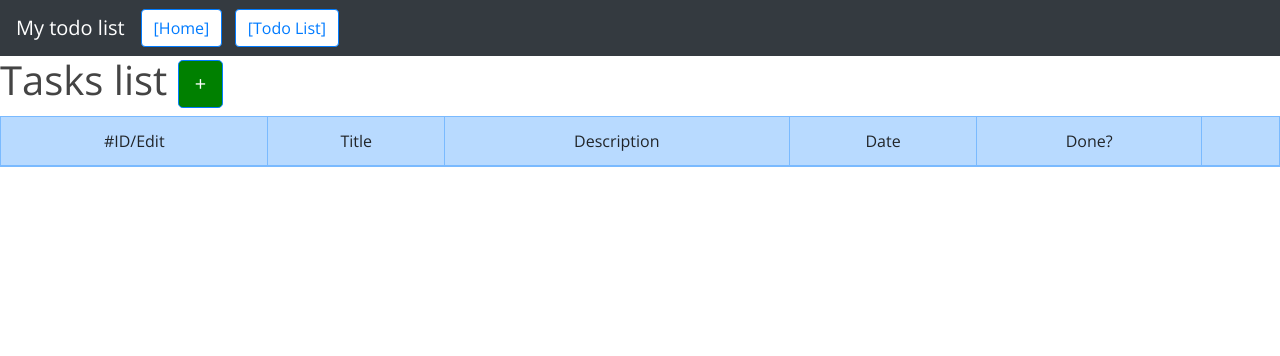
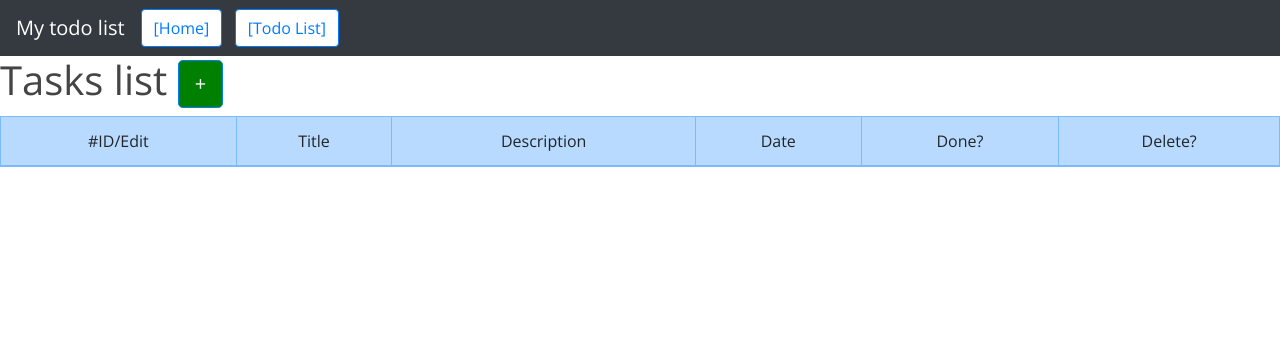
Before and after one commit to mrariel2011/TodoList, a Django app: page /tasks/ in a window 1280 px wide. Shown: the top 356 px of the page. Run offline with Django 3.2, Linux system fonts and the light colour scheme; data that the repository does not hold is empty; some libraries are stand-ins or nearby versions.

Commit message:
Adiciona Texto em lists

```diff
--- a/tasks/templates/tasks/lists.html
+++ b/tasks/templates/tasks/lists.html
@@ -73,7 +73,7 @@
                         <td> Description </td>
                         <td> Date </td>
                         <td> Done? </td>
-                        <td>  </td>
+                        <td> Delete? </td>
                     </tr>
                     </thead>
                     {% for task in tasks %}
```
